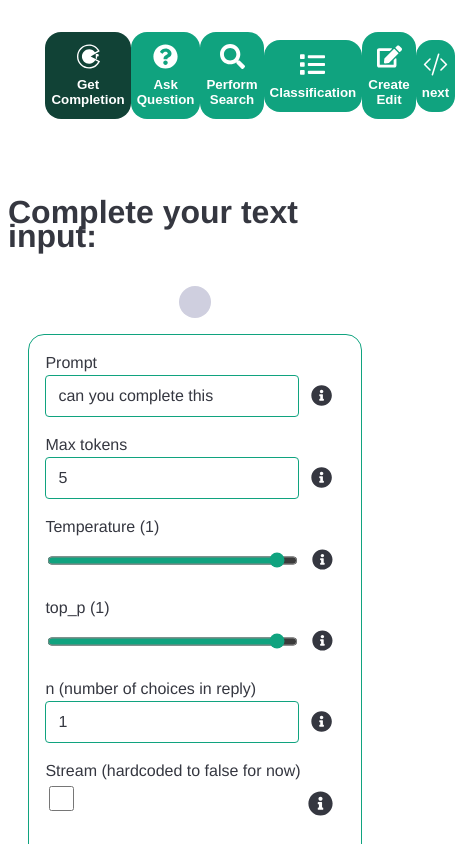
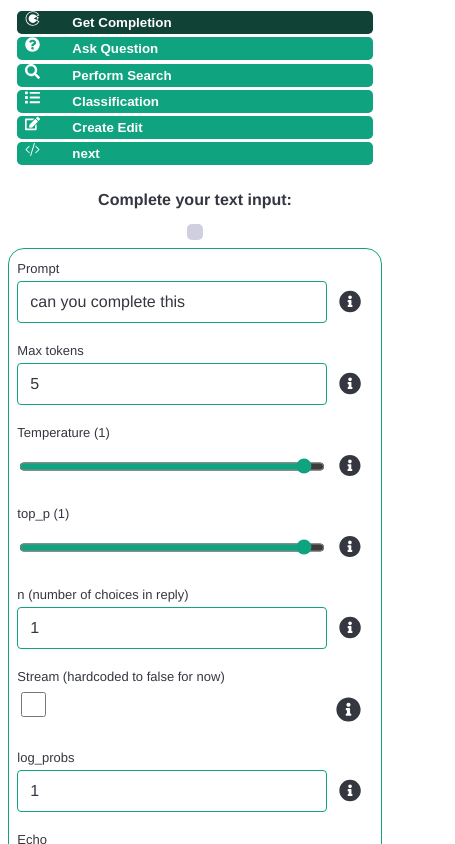
Before and after one commit to SpencerVanDomburg/openai-react, a Next.js app: page / in a window 390 px wide. Shown: the top 844 px of the page, 455 px wide, since content can reach past the window. Built offline with nearby package versions, Linux system fonts and the light colour scheme; no server answers.

Commit message:
made app responsive although not perfect

```diff
--- a/pages/index.module.css
+++ b/pages/index.module.css
@@ -1,19 +1,3 @@
-/* @font-face {
-  font-family: "ColfaxAI";
-  src: url(https://cdn.openai.com/API/fonts/ColfaxAIRegular.woff2)
-      format("woff2"),
-    url(https://cdn.openai.com/API/fonts/ColfaxAIRegular.woff) format("woff");
-  font-weight: normal;
-  font-style: normal;
-}
-@font-face {
-  font-family: "ColfaxAI";
-  src: url(https://cdn.openai.com/API/fonts/ColfaxAIBold.woff2) format("woff2"),
-    url(https://cdn.openai.com/API/fonts/ColfaxAIBold.woff) format("woff");
-  font-weight: bold;
-  font-style: normal;
-} */
-
 .banner{
   display:flex;
   flex-direction: row;
@@ -217,3 +201,83 @@
   padding: 20px;
   overflow: auto;
 }
+
+@Media (max-width: 885px){
+  .banner{
+    display:flex;
+    flex-direction: column;
+    align-items: center;
+    width: 100%;
+    justify-content: space-between;
+    margin-left: 0rem;
+    margin-right: 0rem;
+    margin-top: 0.5rem;
+  }
+
+  .banner .buttonBox svg {
+    width: 15px;
+    height: 15px;
+    margin-right: 2rem;
+  }
+
+  .banner button {
+    padding-top: 0px;
+    padding-bottom: 0px;
+    padding-left: 0.5rem;
+    padding-right: 0.5rem;
+    margin-top: 0.2rem;
+    width: 95%;
+    flex-direction: row;
+    justify-content:left;
+    border-radius: 0.3rem;
+  }
+
+  .main {
+    padding-top: 1.25rem;
+  }
+
+  .main h1 {
+    margin: 0.2rem;
+    font-size:medium;
+  }
+
+  .main form {
+    width: 95%;
+    padding: 0.5rem;
+    margin-bottom: 3rem;
+    max-width: auto;
+    font-size:small;
+  }
+
+  .main .result {
+    font-weight: bold;
+    margin:0.5rem;
+    padding: 0.5rem;
+    border-radius: 0.3rem;
+    background-color: #cfcfdf;
+  }
+
+  .main form .parambox ul {
+    border-radius: 4px;
+    margin-top: 0.2rem;
+    width: 90%;
+    padding-left: 1.2rem;
+    padding-right: 0.2rem;
+    /* list-style: none; */
+  }
+
+  .main form .parambox ul li {
+    margin-top: 0.2rem;
+
+  }
+
+  .main form .parambox input {
+    width: 90%;
+  }
+
+  .examplesBox svg {
+    margin-left: 0.75rem;
+    height: 20px;
+    width: 20px;
+  }
+}
```
